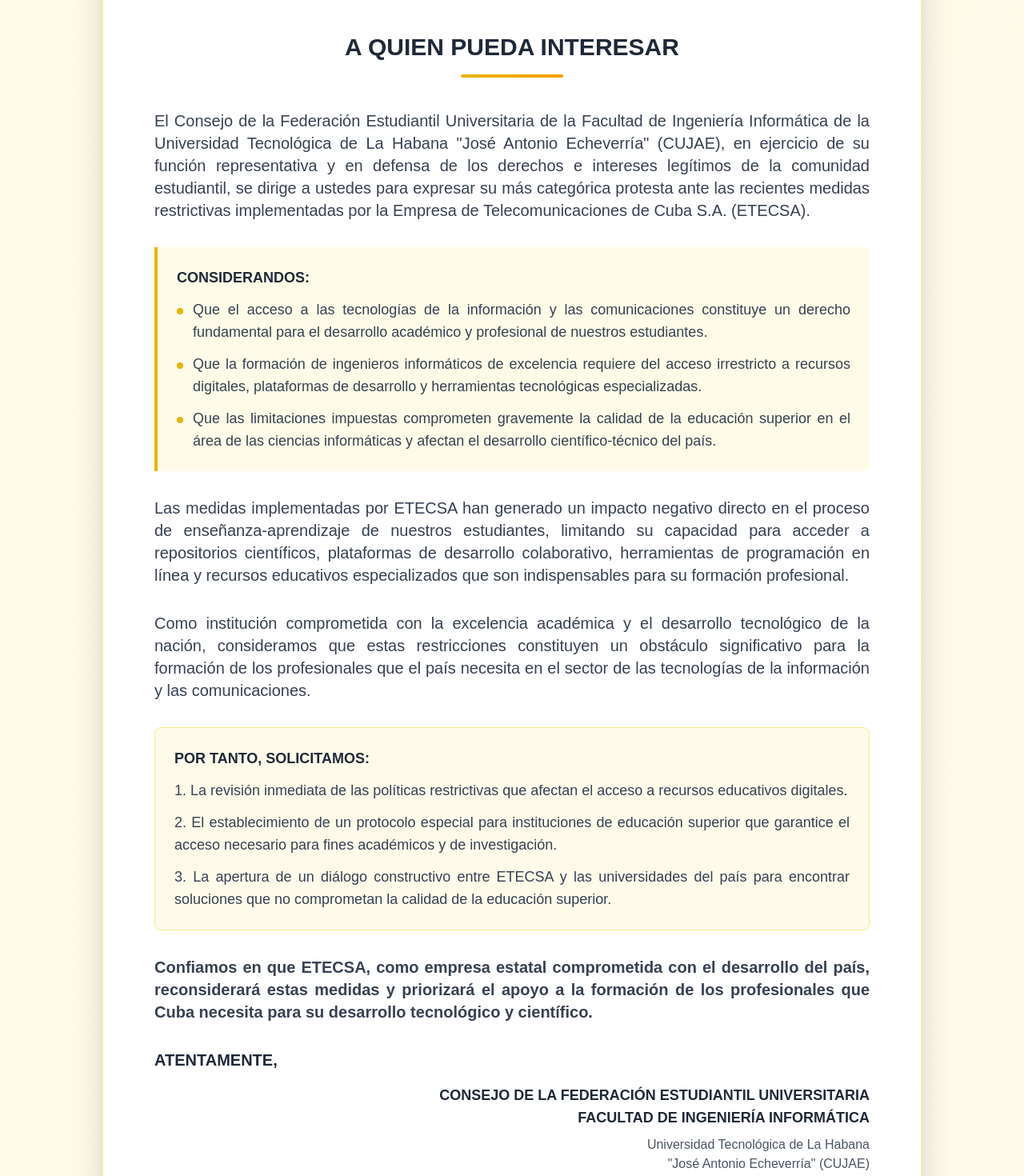
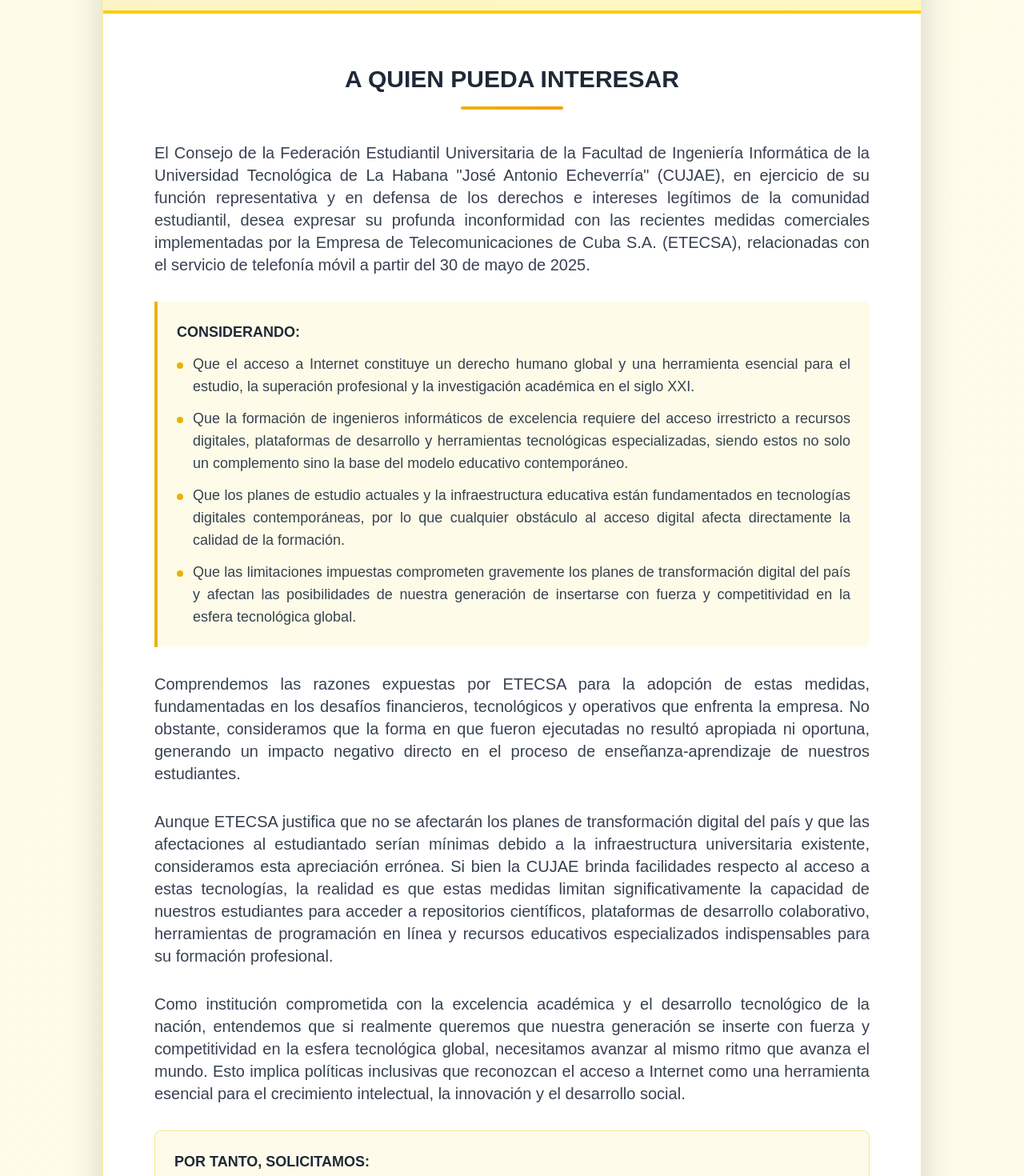
Before and after one commit to EduardoProfe666/carta-fii-etecsa, a Next.js app: page / in a window 1280 px wide. Shown: the part 440-1910 px from the top of the page at 80% size. Built offline with nearby package versions, Linux system fonts and the light colour scheme.

Commit message:
Update carta-oficial.tsx

```diff
--- a/carta-oficial.tsx
+++ b/carta-oficial.tsx
@@ -5,29 +5,29 @@
     <div className="min-h-screen bg-gradient-to-br from-yellow-50 to-amber-50 p-4 md:p-8">
       <div className="max-w-5xl mx-auto bg-white shadow-2xl rounded-lg overflow-hidden border border-yellow-200">
         {/* Header */}
-        <div className="bg-gradient-to-r from-yellow-500 via-amber-500 to-yellow-600 p-6 md:p-8">
-          <div className="flex flex-col md:flex-row items-start md:items-center justify-between gap-6">
+        <div className="bg-gradient-to-r from-yellow-500 via-amber-500 to-yellow-600 p-4 sm:p-6 md:p-8">
+          <div className="flex flex-col lg:flex-row items-start lg:items-center justify-between gap-4 sm:gap-6">
             {/* Logo y nombre de la facultad */}
-            <div className="flex items-center gap-6">
-              <div className="w-20 h-20 md:w-24 md:h-24 bg-white rounded-full flex items-center justify-center shadow-xl border-4 border-yellow-300">
+            <div className="flex flex-col sm:flex-row items-start sm:items-center gap-4 sm:gap-6 w-full lg:w-auto">
+              <div className="w-16 h-16 sm:w-20 sm:h-20 md:w-24 md:h-24 bg-white rounded-full flex items-center justify-center shadow-xl border-4 border-yellow-300 flex-shrink-0 mx-auto sm:mx-0">
                 <img
                   src="/logo-orqui.png"
                   alt="Escudo de la Facultad de Ingeniería Informática"
-                  className="w-14 h-14 md:w-16 md:h-16"
+                  className="w-10 h-10 sm:w-14 sm:h-14 md:w-16 md:h-16"
                 />
               </div>
-              <div className="text-white">
-                <h1 className="text-xl md:text-2xl font-bold leading-tight tracking-wide">
+              <div className="text-white text-center sm:text-left w-full sm:w-auto">
+                <h1 className="text-lg sm:text-xl md:text-2xl lg:text-3xl font-bold leading-tight tracking-wide break-words">
                   FACULTAD DE INGENIERÍA INFORMÁTICA
                 </h1>
-                <h2 className="text-base md:text-lg font-semibold mt-1">
+                <h2 className="text-sm sm:text-base md:text-lg font-semibold mt-1 break-words">
                   Universidad Tecnológica de La Habana
                 </h2>
-                <h3 className="text-base md:text-lg font-semibold">
+                <h3 className="text-sm sm:text-base md:text-lg font-semibold break-words">
                   "José Antonio Echeverría" (CUJAE)
                 </h3>
-                <div className="mt-2 px-3 py-1 bg-white/20 rounded-full inline-block">
-                  <p className="text-sm md:text-base font-bold">
+                <div className="mt-2 px-2 sm:px-3 py-1 bg-white/20 rounded-full inline-block">
+                  <p className="text-xs sm:text-sm md:text-base font-bold whitespace-nowrap">
                     FEDERACIÓN ESTUDIANTIL UNIVERSITARIA
                   </p>
                 </div>
@@ -35,15 +35,15 @@
             </div>
 
             {/* Fecha */}
-            <div className="text-white text-right bg-white/10 p-4 rounded-lg backdrop-blur-sm">
-              <div className="flex items-center gap-2 justify-end mb-2">
-                <MapPin className="w-5 h-5" />
-                <Calendar className="w-5 h-5" />
+            <div className="text-white text-center lg:text-right bg-white/10 p-3 sm:p-4 rounded-lg backdrop-blur-sm w-full lg:w-auto lg:min-w-fit">
+              <div className="flex items-center gap-2 justify-center lg:justify-end mb-2">
+                <MapPin className="w-4 h-4 sm:w-5 sm:h-5" />
+                <Calendar className="w-4 h-4 sm:w-5 sm:h-5" />
               </div>
-              <p className="text-base md:text-lg font-bold">
+              <p className="text-sm sm:text-base md:text-lg font-bold whitespace-nowrap">
                 La Habana, 31 de mayo de 2025
               </p>
-              <p className="text-sm md:text-base font-semibold">
+              <p className="text-xs sm:text-sm md:text-base font-semibold whitespace-nowrap">
                 Año 67 de la Revolución Cubana
               </p>
             </div>
@@ -55,7 +55,7 @@
           <div className="flex items-start gap-4">
             <Quote className="w-8 h-8 text-yellow-600 flex-shrink-0 mt-1" />
             <div>
-              <blockquote className="text-lg md:text-xl font-semibold text-gray-800 italic leading-relaxed">
+              <blockquote className="text-md md:text-xl font-semibold text-gray-800 italic leading-relaxed">
                 "Representar al estudiantado universitario; canalizando sus
                 inquietudes, defendiendo sus intereses y viabilizando sus
                 iniciativas. Garantizar el ejercicio efectivo de los derechos de
@@ -72,7 +72,7 @@
         <div className="p-8 md:p-12 lg:p-16">
           {/* Encabezado */}
           <div className="mb-10">
-            <h4 className="text-2xl md:text-3xl font-bold text-gray-800 mb-4 text-center">
+            <h4 className="text-xl md:text-3xl font-bold text-gray-800 mb-4 text-center">
               A QUIEN PUEDA INTERESAR
             </h4>
             <div className="w-32 h-1 bg-gradient-to-r from-yellow-500 to-amber-500 rounded mx-auto"></div>
@@ -80,28 +80,29 @@
 
           {/* Cuerpo de la carta */}
           <div className="space-y-8 text-gray-700 leading-relaxed text-justify">
-            <p className="text-lg md:text-xl font-medium">
+            <p className="text-md md:text-xl font-medium">
               El Consejo de la Federación Estudiantil Universitaria de la
               Facultad de Ingeniería Informática de la Universidad Tecnológica
               de La Habana "José Antonio Echeverría" (CUJAE), en ejercicio de su
               función representativa y en defensa de los derechos e intereses
-              legítimos de la comunidad estudiantil, se dirige a ustedes para
-              expresar su más categórica protesta ante las recientes medidas
-              restrictivas implementadas por la Empresa de Telecomunicaciones de
-              Cuba S.A. (ETECSA).
+              legítimos de la comunidad estudiantil, desea expresar su profunda
+              inconformidad con las recientes medidas comerciales implementadas
+              por la Empresa de Telecomunicaciones de Cuba S.A. (ETECSA),
+              relacionadas con el servicio de telefonía móvil a partir del 30 de
+              mayo de 2025.
             </p>
 
             <div className="bg-yellow-50 border-l-4 border-yellow-500 p-6 rounded-r-lg">
               <h5 className="text-lg font-bold text-gray-800 mb-3">
-                CONSIDERANDOS:
+                CONSIDERANDO:
               </h5>
               <ul className="space-y-3 text-base md:text-lg">
                 <li className="flex items-start gap-3">
                   <span className="w-2 h-2 bg-yellow-500 rounded-full mt-3 flex-shrink-0"></span>
                   <span>
-                    Que el acceso a las tecnologías de la información y las
-                    comunicaciones constituye un derecho fundamental para el
-                    desarrollo académico y profesional de nuestros estudiantes.
+                    Que el acceso a Internet constituye un derecho humano global
+                    y una herramienta esencial para el estudio, la superación
+                    profesional y la investigación académica en el siglo XXI.
                   </span>
                 </li>
                 <li className="flex items-start gap-3">
@@ -110,37 +111,63 @@
                     Que la formación de ingenieros informáticos de excelencia
                     requiere del acceso irrestricto a recursos digitales,
                     plataformas de desarrollo y herramientas tecnológicas
-                    especializadas.
+                    especializadas, siendo estos no solo un complemento sino la
+                    base del modelo educativo contemporáneo.
                   </span>
                 </li>
                 <li className="flex items-start gap-3">
                   <span className="w-2 h-2 bg-yellow-500 rounded-full mt-3 flex-shrink-0"></span>
                   <span>
-                    Que las limitaciones impuestas comprometen gravemente la
-                    calidad de la educación superior en el área de las ciencias
-                    informáticas y afectan el desarrollo científico-técnico del
-                    país.
+                    Que los planes de estudio actuales y la infraestructura
+                    educativa están fundamentados en tecnologías digitales
+                    contemporáneas, por lo que cualquier obstáculo al acceso
+                    digital afecta directamente la calidad de la formación.
+                  </span>
+                </li>
+                <li className="flex items-start gap-3">
+                  <span className="w-2 h-2 bg-yellow-500 rounded-full mt-3 flex-shrink-0"></span>
+                  <span>
+                    Que las limitaciones impuestas comprometen gravemente los
+                    planes de transformación digital del país y afectan las
+                    posibilidades de nuestra generación de insertarse con fuerza
+                    y competitividad en la esfera tecnológica global.
                   </span>
                 </li>
               </ul>
             </div>
 
-            <p className="text-lg md:text-xl">
-              Las medidas implementadas por ETECSA han generado un impacto
-              negativo directo en el proceso de enseñanza-aprendizaje de
-              nuestros estudiantes, limitando su capacidad para acceder a
-              repositorios científicos, plataformas de desarrollo colaborativo,
-              herramientas de programación en línea y recursos educativos
-              especializados que son indispensables para su formación
+            <p className="text-md md:text-xl">
+              Comprendemos las razones expuestas por ETECSA para la adopción de
+              estas medidas, fundamentadas en los desafíos financieros,
+              tecnológicos y operativos que enfrenta la empresa. No obstante,
+              consideramos que la forma en que fueron ejecutadas no resultó
+              apropiada ni oportuna, generando un impacto negativo directo en el
+              proceso de enseñanza-aprendizaje de nuestros estudiantes.
+            </p>
+
+            <p className="text-md md:text-xl">
+              Aunque ETECSA justifica que no se afectarán los planes de
+              transformación digital del país y que las afectaciones al
+              estudiantado serían mínimas debido a la infraestructura
+              universitaria existente, consideramos esta apreciación errónea. Si
+              bien la CUJAE brinda facilidades respecto al acceso a estas
+              tecnologías, la realidad es que estas medidas limitan
+              significativamente la capacidad de nuestros estudiantes para
+              acceder a repositorios científicos, plataformas de desarrollo
+              colaborativo, herramientas de programación en línea y recursos
+              educativos especializados indispensables para su formación
               profesional.
             </p>
 
-            <p className="text-lg md:text-xl">
+            <p className="text-md md:text-xl">
               Como institución comprometida con la excelencia académica y el
-              desarrollo tecnológico de la nación, consideramos que estas
-              restricciones constituyen un obstáculo significativo para la
-              formación de los profesionales que el país necesita en el sector
-              de las tecnologías de la información y las comunicaciones.
+              desarrollo tecnológico de la nación, entendemos que si realmente
+              queremos que nuestra generación se inserte con fuerza y
+              competitividad en la esfera tecnológica global, necesitamos
+              avanzar al mismo ritmo que avanza el mundo. Esto implica políticas
+              inclusivas que reconozcan el acceso a Internet como una
+              herramienta esencial para el crecimiento intelectual, la
+              innovación y el desarrollo social.
             </p>
 
             <div className="bg-amber-50 border border-amber-200 p-6 rounded-lg">
@@ -150,7 +177,8 @@
               <ol className="space-y-3 text-base md:text-lg list-decimal list-inside">
                 <li>
                   La revisión inmediata de las políticas restrictivas que
-                  afectan el acceso a recursos educativos digitales.
+                  afectan el acceso a recursos educativos digitales y el derecho
+                  humano al acceso a Internet.
                 </li>
                 <li>
                   El establecimiento de un protocolo especial para instituciones
@@ -158,29 +186,40 @@
                   fines académicos y de investigación.
                 </li>
                 <li>
-                  La apertura de un diálogo constructivo entre ETECSA y las
-                  universidades del país para encontrar soluciones que no
-                  comprometan la calidad de la educación superior.
+                  La propiciación de un espacio de diálogo constructivo entre
+                  representantes estudiantiles, incluidos los Consejos de la FEU
+                  de otras facultades y universidades, y ETECSA, con el objetivo
+                  de exponer nuestras inquietudes y encontrar soluciones que
+                  respondan a los intereses comunes.
+                </li>
+                <li>
+                  La implementación de políticas inclusivas que no comprometan
+                  el derecho a una educación de calidad ni el desarrollo
+                  tecnológico de nuestro país.
                 </li>
               </ol>
             </div>
 
-            <p className="text-lg md:text-xl font-semibold">
-              Confiamos en que ETECSA, como empresa estatal comprometida con el
-              desarrollo del país, reconsiderará estas medidas y priorizará el
-              apoyo a la formación de los profesionales que Cuba necesita para
-              su desarrollo tecnológico y científico.
+            <p className="text-md md:text-xl">
+              Reconocemos que aunque la única ventaja aparente de estas medidas
+              sería la entrada de divisas al país, esto no debe lograrse a costa
+              de limitar el acceso a Internet del pueblo cubano. Confiamos en
+              que ETECSA, como empresa estatal comprometida con el desarrollo
+              del país, reconsiderará estas medidas y priorizará el apoyo a la
+              formación de los profesionales que Cuba necesita para su
+              desarrollo tecnológico y científico, contribuyendo así eficazmente
+              al futuro de nuestra nación.
             </p>
           </div>
 
           {/* Cierre */}
           <div className="mt-8">
-            <p className="text-xl font-bold text-gray-800">ATENTAMENTE,</p>
+            <p className="text-lg font-bold text-gray-800">ATENTAMENTE,</p>
 
             <div className="flex justify-end">
               <div className="text-right">
                 <div className="w-64 border-b-3 border-gray-400 mb-4"></div>
-                <p className="text-base md:text-lg font-bold text-gray-800">
+                <p className="text-md md:text-lg font-bold text-gray-800">
                   CONSEJO DE LA FEDERACIÓN ESTUDIANTIL UNIVERSITARIA
                 </p>
                 <p className="text-base md:text-lg font-bold text-gray-800">
```
